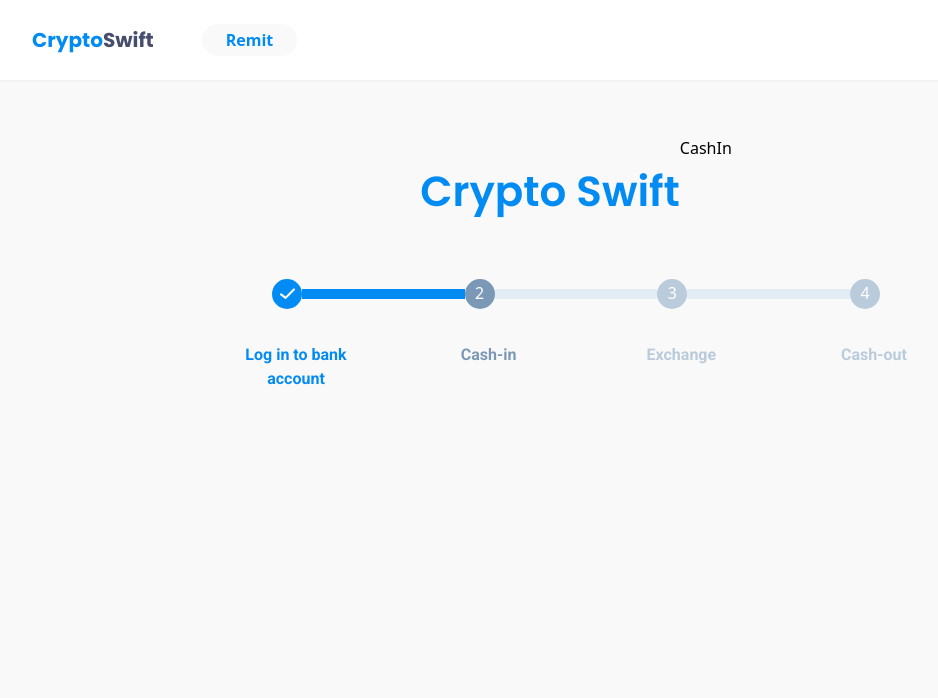
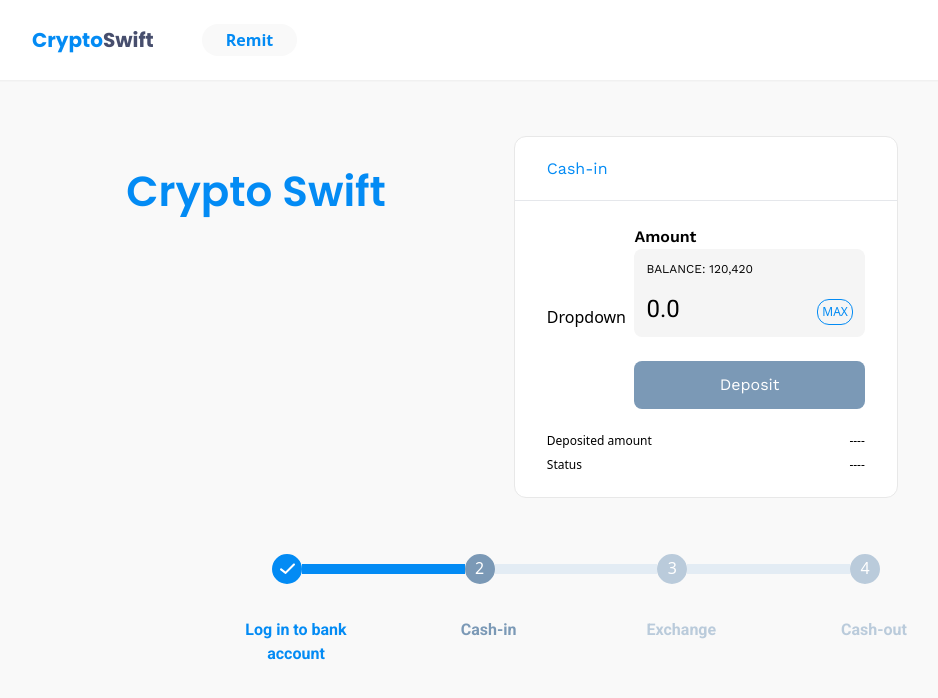
Before and after one commit to ferrjohnpainagan/crypto-swift-frontend-straitsx, a React (Create React App) app: page /cash-in in a window 1280 px wide. Shown: the top 698 px of the page, without its empty margins (64-1002 px from the left). Built offline with nearby package versions, Linux system fonts and the light colour scheme.

Commit message:
WIP: Cash in page

```diff
--- a/src/pages/CashIn/index.tsx
+++ b/src/pages/CashIn/index.tsx
@@ -1,7 +1,59 @@
-import React from 'react'
+import React, { useState } from 'react'
 
 const CashIn = () => {
-  return <div>CashIn</div>
+  const [amount, setAmount] = useState('0.0')
+  return (
+    <div
+      style={{ width: '30vw' }}
+      className="mx-32 flex flex-col rounded-xl border border-solid border-cardStroke bg-white"
+    >
+      <div className="flex h-16 w-full items-center border-b pl-8">
+        <p className="font-workSans text-blue1">Cash-in</p>
+      </div>
+
+      <div className="flex items-center justify-between px-8 py-6">
+        <div>Dropdown</div>
+        <div style={{ width: '18vw' }}>
+          <div className="text-md font-workSans font-semibold">Amount</div>
+          <div className="flex justify-between rounded-lg bg-vanilla1 p-3 align-bottom">
+            <div className="flex flex-col">
+              <div className="font-workSans text-xs">BALANCE: 120,420</div>
+              <input
+                type="text"
+                className="align-end mt-4 flex w-full border-none border-transparent bg-transparent font-roboto text-2xl focus:outline-none"
+                value={amount}
+                onChange={(e) => setAmount(e.target.value)}
+              />
+            </div>
+            <div className="flex self-end">
+              <button className="rounded-xl border border-blue1 p-1 text-xs text-blue1">
+                MAX
+              </button>
+            </div>
+          </div>
+          <button
+            type="button"
+            className={`mt-6 w-full rounded-lg ${
+              parseFloat(amount) > 0 ? 'bg-blue1 hover:bg-blue2' : 'bg-gray1'
+            }  py-3 font-workSans text-white`}
+            disabled={!(parseFloat(amount) > 0)}
+          >
+            Deposit
+          </button>
+        </div>
+      </div>
+      <div className="px-8">
+        <div className="flex justify-between">
+          <div className="text-xs">Deposited amount</div>
+          <div className="text-xs">----</div>
+        </div>
+        <div className="flex justify-between pt-2 pb-6">
+          <div className="text-xs">Status</div>
+          <div className="text-xs">----</div>
+        </div>
+      </div>
+    </div>
+  )
 }
 
 export default CashIn
--- a/tailwind.config.js
+++ b/tailwind.config.js
@@ -17,6 +17,7 @@ module.exports = {
         indigo1: '#474E6D',
         defaultBg: '#F9F9F9',
         cardStroke: '#E8E8E8',
+        vanilla1: '#f5f5f5',
       },
     },
   },
```
